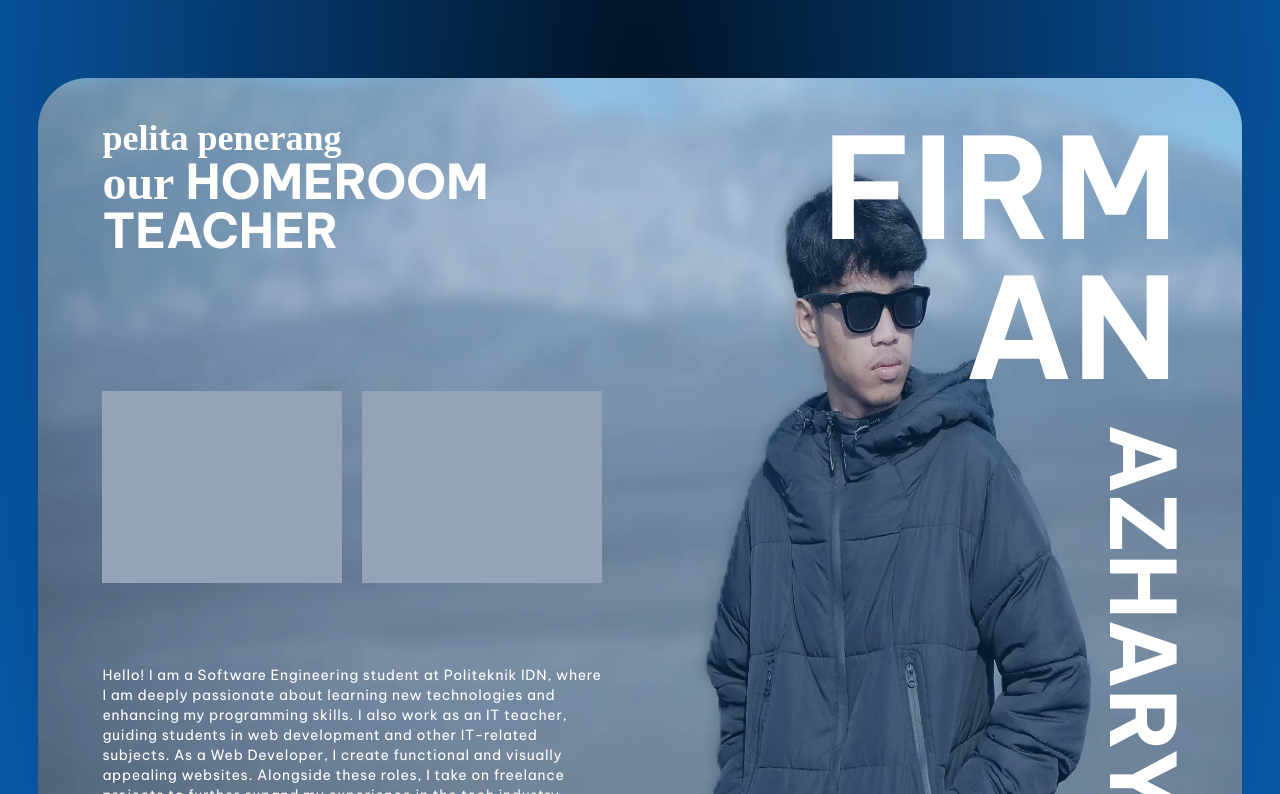
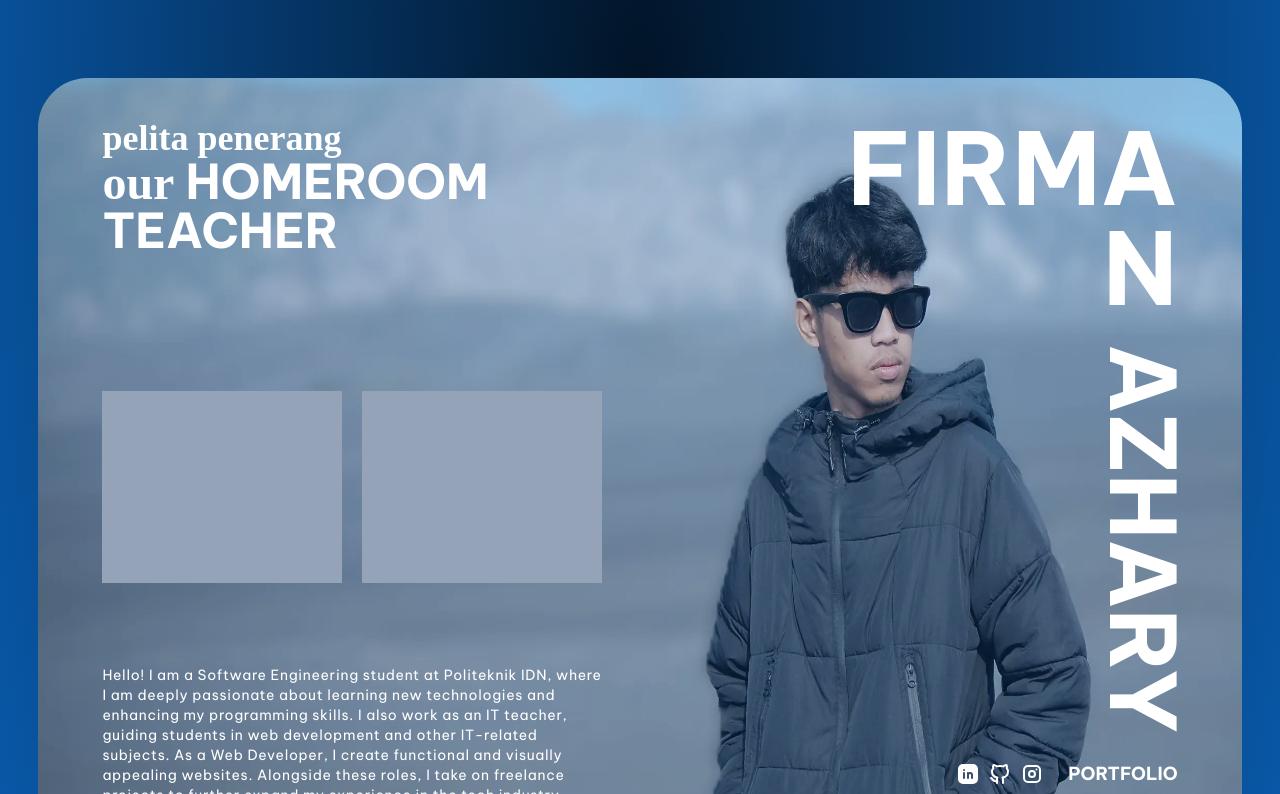
Before and after one commit to firmanazhary/10A-WEBSITE, a React (Vite) app: page / in a window 1280 px wide. Shown: the part 2726-3520 px from the top of the page. Built offline with nearby package versions, Linux system fonts and the light colour scheme; a web font is replaced by a local one.

Commit message:
mengedit

```diff
--- a/src/components/HomeroomTeacher.jsx
+++ b/src/components/HomeroomTeacher.jsx
@@ -31,20 +31,22 @@ export default function HomeroomTeacher() {
                 </div>
             <div className='relative min-h-[500px] w-1/2 flex flex-col justify-start items-end gap-44 px-6'>
               <div className='text-right w-[400px]'>
-                <p className='text-white font-bold font-vietnam text-[140px] leading-none break-words'>FIRMAN</p>
+                <p className='text-white font-bold font-vietnam text-[100px] leading-none break-words'>FIRMAN</p>
               </div>
 
               <div className='rotate-90 -mr-40'>
                 <p className='text-white font-bold font-vietnam text-[90px] leading-none'>AZHARY</p>
               </div>
 
-              <div>
-                <div className="flex gap-2">
-                  <img src="" alt="" />
-                  <img src="" alt="" />
-                  <img src="" alt="" />
+              <div className='flex flex-row justify-end items-center gap-6 w-full'>
+                <div className="flex gap-2 flex-row justify-end items-center text-white">
+                  <svg xmlns="http://www.w3.org/2000/svg" width="24" height="24" viewBox="0 0 24 24" fill="currentColor" class="icon icon-tabler icons-tabler-filled icon-tabler-brand-linkedin"><path stroke="none" d="M0 0h24v24H0z" fill="none"/><path d="M17 2a5 5 0 0 1 5 5v10a5 5 0 0 1 -5 5h-10a5 5 0 0 1 -5 -5v-10a5 5 0 0 1 5 -5zm-9 8a1 1 0 0 0 -1 1v5a1 1 0 0 0 2 0v-5a1 1 0 0 0 -1 -1m6 0a3 3 0 0 0 -1.168 .236l-.125 .057a1 1 0 0 0 -1.707 .707v5a1 1 0 0 0 2 0v-3a1 1 0 0 1 2 0v3a1 1 0 0 0 2 0v-3a3 3 0 0 0 -3 -3m-6 -3a1 1 0 0 0 -.993 .883l-.007 .127a1 1 0 0 0 1.993 .117l.007 -.127a1 1 0 0 0 -1 -1" /></svg>
+                  <svg xmlns="http://www.w3.org/2000/svg" width="24" height="24" viewBox="0 0 24 24" fill="none" stroke="currentColor" stroke-width="2" stroke-linecap="round" stroke-linejoin="round" class="icon icon-tabler icons-tabler-outline icon-tabler-brand-github"><path stroke="none" d="M0 0h24v24H0z" fill="none"/><path d="M9 19c-4.3 1.4 -4.3 -2.5 -6 -3m12 5v-3.5c0 -1 .1 -1.4 -.5 -2c2.8 -.3 5.5 -1.4 5.5 -6a4.6 4.6 0 0 0 -1.3 -3.2a4.2 4.2 0 0 0 -.1 -3.2s-1.1 -.3 -3.5 1.3a12.3 12.3 0 0 0 -6.2 0c-2.4 -1.6 -3.5 -1.3 -3.5 -1.3a4.2 4.2 0 0 0 -.1 3.2a4.6 4.6 0 0 0 -1.3 3.2c0 4.6 2.7 5.7 5.5 6c-.6 .6 -.6 1.2 -.5 2v3.5" /></svg>
+                  <svg xmlns="http://www.w3.org/2000/svg" width="24" height="24" viewBox="0 0 24 24" fill="none" stroke="currentColor" stroke-width="2" stroke-linecap="round" stroke-linejoin="round" class="icon icon-tabler icons-tabler-outline icon-tabler-brand-instagram"><path stroke="none" d="M0 0h24v24H0z" fill="none"/><path d="M4 8a4 4 0 0 1 4 -4h8a4 4 0 0 1 4 4v8a4 4 0 0 1 -4 4h-8a4 4 0 0 1 -4 -4z" /><path d="M9 12a3 3 0 1 0 6 0a3 3 0 0 0 -6 0" /><path d="M16.5 7.5v.01" /></svg>
                 </div>
-                <button></button>
+                <button>
+                  <p className='text-white font-vietnam font-bold text-lg'>PORTFOLIO</p>
+                </button>
               </div>
             </div>
 
```
